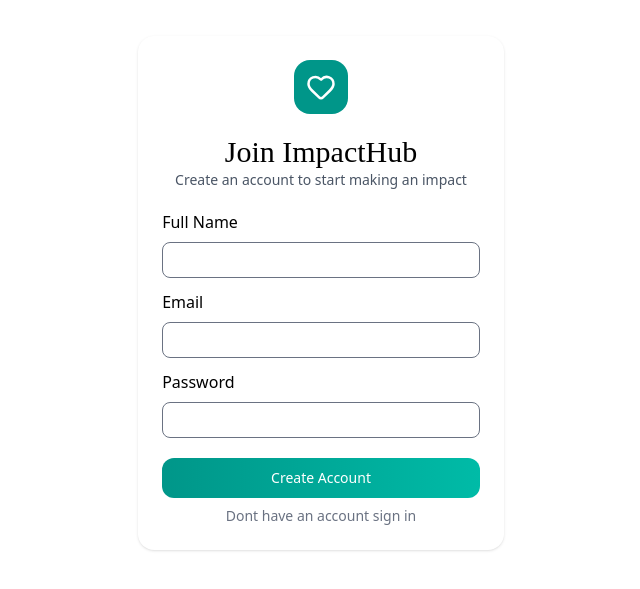
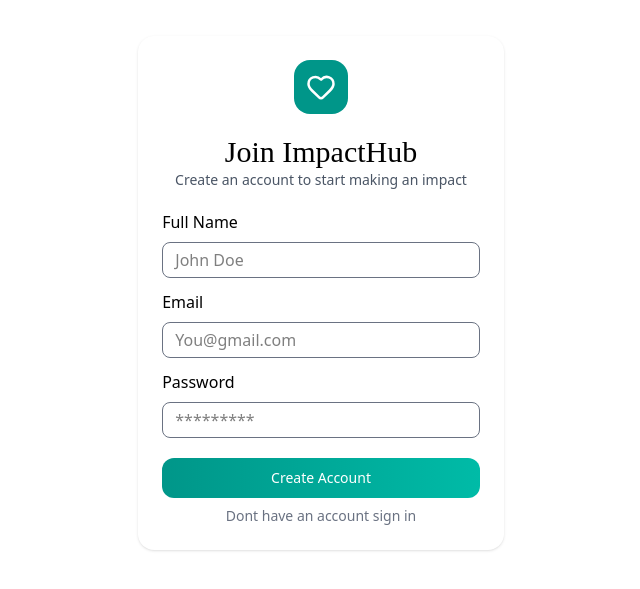
Before and after one commit to himathace/GiveHope, a Next.js app: page /register in a window 1280 px wide. Shown: the part 107-696 px from the top of the page, without its empty margins (319-959 px from the left). Built offline with nearby package versions, Linux system fonts and the light colour scheme.

Commit message:
add data validation to register page and add nextauth

```diff
--- /dev/null
+++ b/app/api/auth/[...nextauth]/route.js
@@ -0,0 +1,48 @@
+import NextAuth from "next-auth";
+import Credentials from "next-auth/providers/credentials";
+import CredentialsProvider from "next-auth/providers/credentials"
+import CreateTable from "@/lib/database"
+import bcrypt from "bcrypt"
+
+
+
+const authoptions={
+    providers:[
+        CredentialsProvider({
+            name:"credentials",
+            async  authorize(Credentials){
+
+                const db=await CreateTable()
+
+                if(Credentials.email.length===0){
+                    return null
+                }
+                if(Credentials.password.length===0){
+                    return null
+                }
+
+                const checkemail=db.get("select * from users where email=?",[Credentials.email])
+                if(!checkemail){
+                    return null
+                }
+
+                const checkpassword=await bcrypt.compare(Credentials.password,checkemail.password)
+                if(!checkpassword){
+                    return null
+                }
+                return {message:"hello"}
+            }
+        }),
+    ],
+    session:{
+        strategy:"jwt"
+    },
+    pages:{
+        signIn:"/login"
+    },
+    secret:process.env.SERECT_KEY
+
+}
+
+const handler=NextAuth(authoptions)
+export {handler as GET,handler as POST}
--- a/app/login/page.tsx
+++ b/app/login/page.tsx
@@ -1,7 +1,32 @@
+"use client"
+
 import { Heart } from 'lucide-react';
+import { signIn } from 'next-auth/react';
+import { useState } from 'react';
 
 
-export default function Login(){
+export default  function Login(){
+
+    const [email,setemail]=useState("")
+    const [password,setpassword]=useState("")
+
+    async function senddata(){
+
+        const results=await signIn("credentials",{
+            email:email,
+            password:password,
+            redirect:false
+        })
+        if(results?.error){
+            alert("invalid data")
+        }
+        else{
+            alert("hello")
+        }
+    }
+
+
+
     return(
         <div className='h-screen flex items-center justify-center'>
             <div className='shadow p-6 flex flex-col w-2/7 rounded-2xl bg-white'>
@@ -13,10 +38,10 @@ export default function Login(){
                 <p className='mt-5 flex justify-center text-3xl font-times'>Welcome Back</p>
                 <p className='text-sm text-gray-600 flex justify-center'>Sign in to continue your journey</p>
                 <p className='mt-5'>Email</p>
-                <input type='text' className='mt-2 border border-gray-500 h-9 rounded-lg'/>
+                <input type='text' className='mt-2 border border-gray-500 h-9 rounded-lg' onChange={(e)=>setemail(e.target.value)}/>
                 <p className='mt-3'>Password</p>
-                <input type='password' className='mt-2 border border-gray-500 h-9 rounded-lg' />
-                <button className='mt-5 bg-linear-to-r from-teal-600 to-teal-500 h-10  rounded-xl text-sm text-white font-medium'>Sign in</button>
+                <input type='password' className='mt-2 border border-gray-500 h-9 rounded-lg' onChange={(e)=>setpassword(e.target.value)} />
+                <button className='mt-5 bg-linear-to-r from-teal-600 to-teal-500 h-10  rounded-xl text-sm text-white font-medium' onClick={()=>{senddata()}}>Sign in</button>
                 <p className='mt-2 text-sm text-gray-500 flex justify-center'>Dont have an account sign up</p>
             </div>
         </div>
--- a/app/register/page.tsx
+++ b/app/register/page.tsx
@@ -1,8 +1,13 @@
+"use client"
+
 import { Heart } from 'lucide-react';
-import { RegisterUSER } from './registeruser';
-
+import { RegisterUSER} from './registeruser';
+import { useActionState } from 'react';
 
 export default function Register(){
+
+    const [state,register,pending]=useActionState(RegisterUSER,null)
+
     return(
         <div className='h-screen flex items-center justify-center'>
             <div className='shadow p-6 flex flex-col w-2/7 rounded-2xl bg-white'>
@@ -13,13 +18,13 @@ export default function Register(){
                 </div>
                 <p className='mt-5 flex justify-center text-3xl font-times'>Join ImpactHub</p>
                 <p className='text-sm text-gray-600 flex justify-center'>Create an account to start making an impact</p>
-                <form action={RegisterUSER}  className='flex flex-col'>
+                <form action={register}  className='flex flex-col'>
                     <p className='mt-5'>Full Name</p>
-                    <input type='text' name='fullname' className='mt-2 border border-gray-500 h-9 rounded-lg'/>
+                    <input type='text' name='fullname' defaultValue={state?.val.username} className={`${state?.usernameerror && "border border-red-500 placeholder:text-red-500 text-sm font-light" } mt-2 border border-gray-500 h-9 rounded-lg px-2`} placeholder={` ${state?.usernameerror ? state.usernameerror : "John Doe"}`} />
                     <p className='mt-3'>Email</p>
-                    <input type='text' name='email' className='mt-2 border border-gray-500 h-9 rounded-lg'/>
+                    <input type='text' name='email' defaultValue={state?.val.email} className={`${state?.emailerror && "border border-red-500 placeholder:text-red-500 text-sm font-light" } mt-2 border border-gray-500 h-9 rounded-lg px-2`} placeholder={` ${state?.emailerror ? state.emailerror : "You@gmail.com"}`} />
                     <p className='mt-3'>Password</p>
-                    <input type='password' name='password' className='mt-2 border border-gray-500 h-9 rounded-lg' />
+                    <input type='text' name='password' className={`${state?.passworderror && "border border-red-500 placeholder:text-red-500 text-sm font-light" } mt-2 border border-gray-500 h-9 rounded-lg px-2`} placeholder={` ${state?.passworderror ? state.passworderror : "*********"}`} />
                     <button className='mt-5 bg-linear-to-r from-teal-600 to-teal-500 h-10  rounded-xl text-sm text-white font-medium' type='submit'>Create Account</button>
                 </form>
                 <p className='mt-2 text-sm text-gray-500 flex justify-center'>Dont have an account sign in</p>
--- a/app/register/registeruser.ts
+++ b/app/register/registeruser.ts
@@ -1,18 +1,38 @@
 "use server"
 
-import { CreateTable } from "@/lib/database"
+import  CreateTable  from "@/lib/database"
+import bcrypt from "bcrypt"
+import { error } from "console"
 
-export async function RegisterUSER(formdata:FormData) {
+export async function RegisterUSER(prevState:any,formdata:FormData){
 
     try{
 
-        const username=formdata.get("fullname")
-        const email=formdata.get("email")
-        const password=formdata.get("password")
+        const username=formdata.get("fullname") as string
+        const email=formdata.get("email") as string
+        const password=formdata.get("password") as string
+
+        if(username.length === 0){
+            return {usernameerror:"field cannot be empty",val:{email,password}}
+        }
+
+        if(email.length === 0){
+            return {emailerror:"field cannot be empty",val:{username,password}}
+        }
+
+        if(password.length===0){
+            return {passworderror:"field cannot be empty",val:{username,email}}
+        }
+        if(password.length < 8){
+            return {passworderror:"password must be 8 charecters long",val:{username,email}}
+        }
+
+        const hashpassword=await bcrypt.hash(password,10)
+
+
 
         const db=await CreateTable()
-        await db.run('INSERT INTO users (username,email,password) VALUES (?,?,?)',[username,email,password])
-        console.log("data inserted successfully!!")
+        await db.run('INSERT INTO users (username,email,password) VALUES (?,?,?)',[username,email,hashpassword])
         await db.close()
     }catch(error){
         console.log(error)
--- /dev/null
+++ b/app/register/zod.ts
@@ -0,0 +1,9 @@
+import {z} from "zod"
+
+export const userschema=z.object({
+    username:z.string().min(1,"name is required"),
+    email:z.string().email("invalid email"),
+    password:z.string().min(6,"password must be 6 chareactes long")
+})
+
+export type usertype=z.infer<typeof userschema>
--- a/lib/database.ts
+++ b/lib/database.ts
@@ -3,7 +3,7 @@
 import sqlite3 from "sqlite3"
 import {open} from "sqlite"
 
-export async function CreateTable() {
+export default async function CreateTable() {
 
     const DB=await open({
         filename:"./impact.db",
--- a/package.json
+++ b/package.json
@@ -8,15 +8,19 @@
     "start": "next start"
   },
   "dependencies": {
+    "bcrypt": "^6.0.0",
     "lucide-react": "^0.555.0",
     "next": "16.0.6",
+    "next-auth": "^4.24.13",
     "react": "19.2.0",
     "react-dom": "19.2.0",
     "sqlite": "^5.1.1",
-    "sqlite3": "^5.1.7"
+    "sqlite3": "^5.1.7",
+    "zod": "^4.1.13"
   },
   "devDependencies": {
     "@tailwindcss/postcss": "^4",
+    "@types/bcrypt": "^6.0.0",
     "@types/node": "^20",
     "@types/react": "^19",
     "@types/react-dom": "^19",
```
Also changed, not shown: 1 other file (tests, documents, lock files or other folders).
